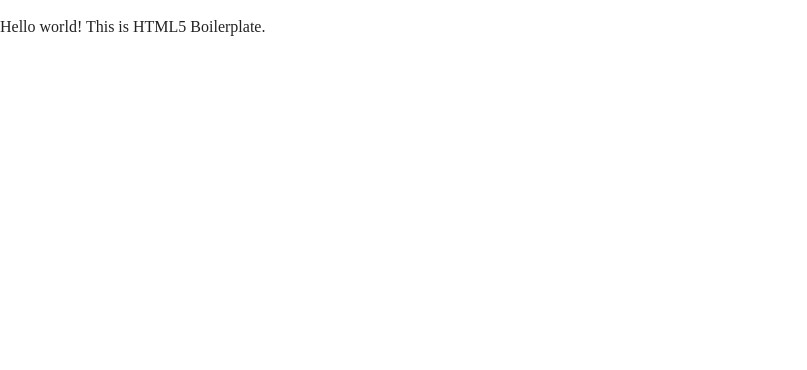
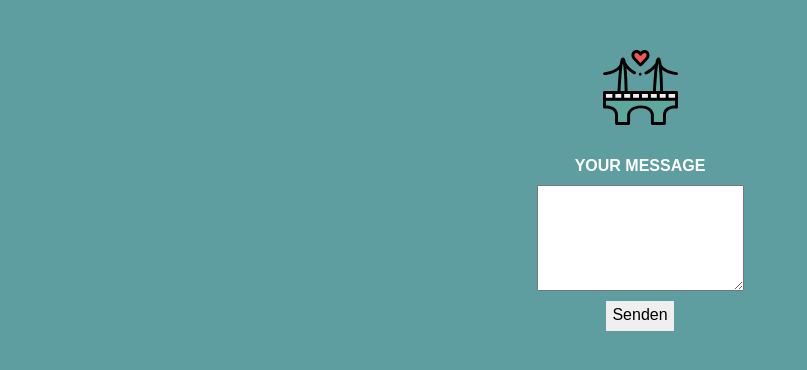
Before and after one commit to leodelasoul/ubiHCIMM, a plain HTML site: page dist/index.html in a window 1280 px wide. Shown: the whole page, without its empty margins (0-807 px from the left). Drawn offline with nearby package versions, Linux system fonts and the light colour scheme.

Commit message:
htw mensa session

```diff
--- /dev/null
+++ b/dist/css/custom.css
@@ -0,0 +1,46 @@
+
+
+body  {
+  background-color: #5F9EA0;
+  font-family: sans-serif;
+  font-weight: bold;
+  color: #FFFFFF;
+  align-content: center;
+
+}
+
+#InputDiv{
+  margin-top: 100px;
+  height: 10em;
+  display: flex;
+  align-items: center;
+  justify-content: center;
+  text-align: center;
+
+}
+
+#icon{
+  height: 75px;
+  width: 75px;
+  margin: 30px auto;
+  display: block;
+}
+
+label{
+  height:  30px;
+  display: block;
+}
+
+textarea{
+  height: 100px;
+  display: block;
+
+}
+
+input[type="submit"]{
+  height: 30px;
+  border-radius: 0px;
+  border: none;
+  display: block;
+  margin:10px auto;
+}
--- a/dist/css/main.css
+++ b/dist/css/main.css
@@ -261,4 +261,8 @@
   h3 {
     page-break-after: avoid;
   }
+
+
+
+
 }
--- a/dist/index.html
+++ b/dist/index.html
@@ -13,6 +13,8 @@
 
   <link rel="stylesheet" href="css/normalize.css">
   <link rel="stylesheet" href="css/main.css">
+  <link rel="stylesheet" href="css/custom.css">
+
 
   <meta name="theme-color" content="#fafafa">
 </head>
@@ -23,7 +25,20 @@
   <![endif]-->
 
   <!-- Add your site or application content here -->
-  <p>Hello world! This is HTML5 Boilerplate.</p>
+
+
+ <div id="InputDiv">
+   <form >
+    <img id="icon" src="icon/bridge.svg" alt="LoveBridge">
+    <label>YOUR MESSAGE</label>
+    <textarea rows="5"></textarea>
+    <input type="submit" value="Senden" />
+  </form>
+ </div>
+
+
+
+
   <script src="js/vendor/modernizr-3.8.0.min.js"></script>
   <script src="https://code.jquery.com/jquery-3.4.1.min.js" integrity="sha256-CSXorXvZcTkaix6Yvo6HppcZGetbYMGWSFlBw8HfCJo=" crossorigin="anonymous"></script>
   <script>window.jQuery || document.write('<script src="js/vendor/jquery-3.4.1.min.js"><\/script>')</script>
```
Also changed, not shown: dist/icon/bridge.svg (added).
